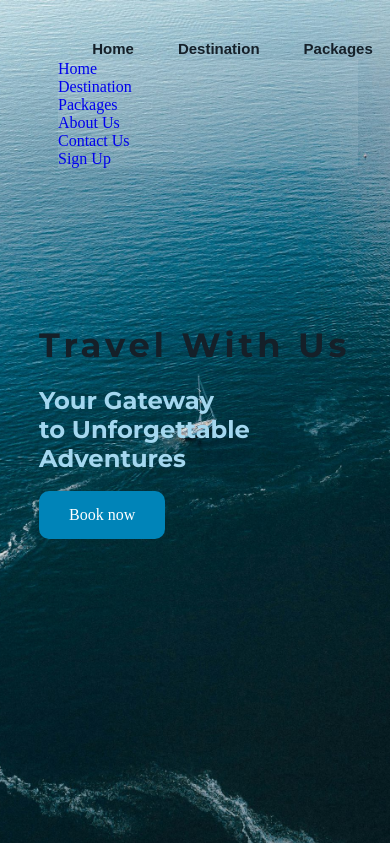
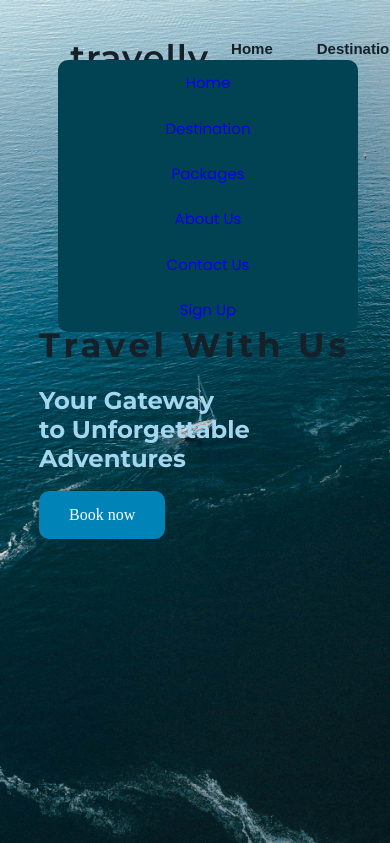
Before and after one commit to amelaah/Travell-re, a PHP site: page /html/travelly.html in a window 390 px wide. Shown: the top 843 px of the page. Run offline with PHP 8.4, Linux system fonts and the light colour scheme.

Commit message:
sdi diqka responsive tu bo

```diff
--- a/css/travelly.css
+++ b/css/travelly.css
@@ -413,18 +413,6 @@ header.sticky {
   text-decoration: none;
 }
 
-/* responsive nav-bar */
-
-@media (max-width: 992px) {
-  .titulli {
-    display: none;
-  }
-
-  .navbar .toggle_btn {
-    display: block;
-  }
-}
-
 /* dropdown menu */
 
 .dropdown-menu {
@@ -432,5 +420,41 @@ header.sticky {
   right: 2rem;
   top: 60px;
   width: 300px;
-  background: rgba(255, 255, 255, 0.1);
+  background: var(--deti);
+  backdrop-filter: blur(15%), brightness(30%);
+  border-radius: 10px;
+  overflow: hidden;
+  transition: height 0.2s cubic-bezier(0.175, 0.885, 0.32, 1.275);
 }
+
+.dropdown-menu li {
+  padding: 0.7rem;
+  display: flex;
+  align-items: center;
+  justify-content: center;
+  color: var(--l-blue);
+  font-size: 15px;
+  font-family: var(--ff-poppins);
+}
+
+
+.dropdown-menu.open{
+  height: 240px;
+}
+
+/* responsive nav-bar */
+
+@media (max-width: 992px) {
+  .navbar .titulli
+  .dropdown-menu{
+    display: none;
+  }
+
+  .navbar .toggle_btn {
+    display: block;
+  }
+
+  .dropdown-menu {
+    display: block;
+  }
+}
--- a/html/travelly.html
+++ b/html/travelly.html
@@ -46,7 +46,7 @@
         <li><a href="#package">Packages</a></li>
         <li><a href="#aboutus">About Us</a></li>
         <li><a href="contact.html">Contact Us</a></li>
-        <button><a href="book.html">Sign Up</a></button>
+        <li><a href="book.html">Sign Up</a></li>
       </div>
     </header>
 
```
